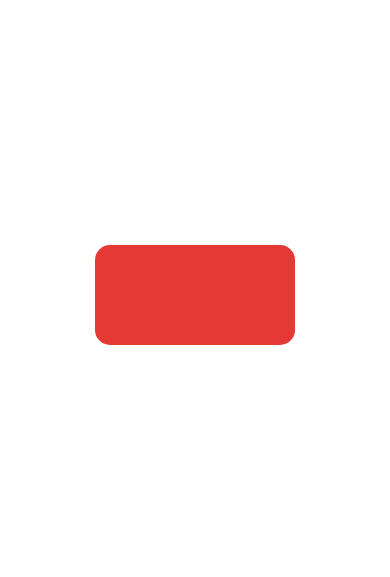
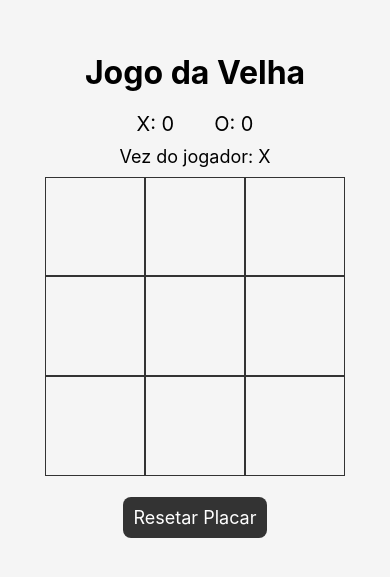
Before and after one commit to JSilvaAndradeY/obotao, a React Native app: screen / in a window 390 px wide. Shown: the part 127-704 px from the top of the page. Built offline with nearby package versions, Linux system fonts and the light colour scheme.

Commit message:
jogo da velha

```diff
--- a/App.js
+++ b/App.js
@@ -1,35 +1,127 @@
 
-import React from 'react';
-import {
-  View,
-  TouchableOpacity,
-  StyleSheet,
-} from 'react-native';
+
+import React, { useState } from "react";
+import { View, Text, TouchableOpacity, StyleSheet } from "react-native";
 
 export default function App() {
+  const emptyBoard = ["", "", "", "", "", "", "", "", ""];
+  const [board, setBoard] = useState(emptyBoard);
+  const [currentPlayer, setCurrentPlayer] = useState("X");
+  const [scoreX, setScoreX] = useState(0);
+  const [scoreO, setScoreO] = useState(0);
+  const [message, setMessage] = useState("");
+
+  const winningPatterns = [
+    [0, 1, 2], [3, 4, 5], [6, 7, 8], // linhas
+    [0, 3, 6], [1, 4, 7], [2, 5, 8], // colunas
+    [0, 4, 8], [2, 4, 6],           // diagonais
+  ];
+
+  function checkWinner(updatedBoard) {
+    for (let pattern of winningPatterns) {
+      const [a, b, c] = pattern;
+      if (
+        updatedBoard[a] &&
+        updatedBoard[a] === updatedBoard[b] &&
+        updatedBoard[a] === updatedBoard[c]
+      ) {
+        return updatedBoard[a];
+      }
+    }
+    return null;
+  }
+
+  function handlePress(index) {
+    if (board[index] !== "" || message !== "") return;
+
+    const updatedBoard = [...board];
+    updatedBoard[index] = currentPlayer;
+    setBoard(updatedBoard);
+
+    const winner = checkWinner(updatedBoard);
+
+    if (winner) {
+      setMessage(`Jogador ${winner} venceu!`);
+      if (winner === "X") setScoreX(scoreX + 1);
+      else setScoreO(scoreO + 1);
+      setTimeout(resetBoard, 1500);
+      return;
+    }
+
+    if (!updatedBoard.includes("")) {
+      setMessage("Empate!");
+      setTimeout(resetBoard, 1500);
+      return;
+    }
+
+    setCurrentPlayer(currentPlayer === "X" ? "O" : "X");
+  }
+
+  function resetBoard() {
+    setBoard(emptyBoard);
+    setMessage("");
+    setCurrentPlayer("X");
+  }
+
+  function resetAll() {
+    resetBoard();
+    setScoreX(0);
+    setScoreO(0);
+  }
+
   return (
     <View style={styles.container}>
-      <TouchableOpacity
-        style={styles.botao}
-        onPress={() => { }}
-        activeOpacity={0.7}
-      />
+      <Text style={styles.title}>Jogo da Velha</Text>
+
+      <View style={styles.scoreContainer}>
+        <Text style={styles.score}>X: {scoreX}</Text>
+        <Text style={styles.score}>O: {scoreO}</Text>
+      </View>
+
+      <Text style={styles.turn}>Vez do jogador: {currentPlayer}</Text>
+      {message !== "" && <Text style={styles.message}>{message}</Text>}
+
+      <View style={styles.board}>
+        {board.map((cell, index) => (
+          <TouchableOpacity
+            key={index}
+            style={styles.cell}
+            onPress={() => handlePress(index)}
+          >
+            <Text style={styles.cellText}>{cell}</Text>
+          </TouchableOpacity>
+        ))}
+      </View>
+
+      <TouchableOpacity style={styles.resetButton} onPress={resetAll}>
+        <Text style={styles.resetText}>Resetar Placar</Text>
+      </TouchableOpacity>
     </View>
   );
 }
 
 const styles = StyleSheet.create({
-  container: {
-    flex: 1,
-    backgroundColor: '#FFFFFF',
-    alignItems: 'center',
-    justifyContent: 'center',
+  container: { flex: 1, justifyContent: "center", alignItems: "center", backgroundColor: "#f5f5f5" },
+  title: { fontSize: 32, fontWeight: "bold", marginBottom: 20 },
+  scoreContainer: { flexDirection: "row", marginBottom: 10 },
+  score: { fontSize: 20, marginHorizontal: 20 },
+  turn: { fontSize: 18, marginBottom: 10 },
+  message: { fontSize: 20, fontWeight: "bold", color: "#333", marginBottom: 10 },
+  board: { width: 300, height: 300, flexDirection: "row", flexWrap: "wrap" },
+  cell: {
+    width: "33.33%",
+    height: "33.33%",
+    borderWidth: 1,
+    borderColor: "#333",
+    justifyContent: "center",
+    alignItems: "center",
   },
-
-  botao: {
-    width: 200,
-    height: 100,
-    backgroundColor: '#E53935',
-    borderRadius: 15,
+  cellText: { fontSize: 40, fontWeight: "bold" },
+  resetButton: {
+    marginTop: 20,
+    padding: 10,
+    backgroundColor: "#333",
+    borderRadius: 8,
   },
+  resetText: { color: "#fff", fontSize: 18 },
 });
```
